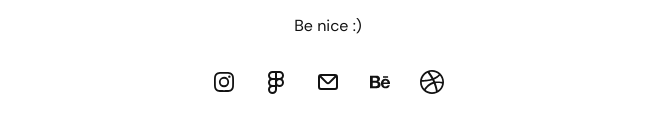
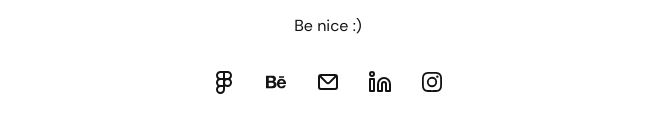
Before and after one commit to fabrizziomoncada/fabrizziomoncada.com, a Next.js app: page / in a window 1280 px wide. Shown: the part 4447-4579 px from the top of the page, without its empty margins (312-967 px from the left). Built offline with nearby package versions, Linux system fonts and the light colour scheme.

Commit message:
Add Linkedin to footer

```diff
--- a/components/common/Footer/Footer.tsx
+++ b/components/common/Footer/Footer.tsx
@@ -2,6 +2,7 @@
 import Dribbble from 'components/icons/Dribbble'
 import Figma from 'components/icons/Figma'
 import Instagram from 'components/icons/Instragram'
+import Linkedin from 'components/icons/Linkedin'
 import Mail from 'components/icons/Mail'
 import {
   DribbbleURL,
@@ -9,6 +10,7 @@
   FigmaURL,
   instagramURL,
   BehanceURL,
+  LinkedinURL,
 } from 'lib/constants'
 import { IconButton } from '../ui/IconButton'
 import s from './Footer.module.css'
@@ -18,20 +20,20 @@
     <footer className={s.root}>
       <p className={s.legend}>Be nice :)</p>
       <div className={s.linksContainer}>
-        <IconButton href={instagramURL} external ariaLabel="link to instagram">
-          <Instagram />
-        </IconButton>
         <IconButton href={FigmaURL} external ariaLabel="Link to Figma">
           <Figma />
+        </IconButton>
+        <IconButton href={BehanceURL} external ariaLabel="Link to Behance">
+          <Behance />
         </IconButton>
         <IconButton href={EmailURL} external ariaLabel="Send an email">
           <Mail />
         </IconButton>
-        <IconButton href={BehanceURL} external ariaLabel="Link to Instagram">
-          <Behance />
+        <IconButton href={LinkedinURL} external ariaLabel="Link to Linkedin">
+          <Linkedin />
         </IconButton>
-        <IconButton href={DribbbleURL} external ariaLabel="Link to Dribbble">
-          <Dribbble />
+        <IconButton href={instagramURL} external ariaLabel="link to instagram">
+          <Instagram />
         </IconButton>
       </div>
     </footer>
--- /dev/null
+++ b/components/icons/Linkedin.tsx
@@ -0,0 +1,22 @@
+const Linkedin = ({ ...props }) => {
+  return (
+    <svg
+      xmlns="http://www.w3.org/2000/svg"
+      width="24"
+      height="24"
+      viewBox="0 0 24 24"
+      fill="none"
+      stroke="currentColor"
+      strokeWidth="2"
+      strokeLinecap="round"
+      strokeLinejoin="round"
+      {...props}
+    >
+      <path d="M16 8a6 6 0 0 1 6 6v7h-4v-7a2 2 0 0 0-2-2 2 2 0 0 0-2 2v7h-4v-7a6 6 0 0 1 6-6z" />
+      <rect x="2" y="9" width="4" height="12" />
+      <circle cx="4" cy="4" r="2" />
+    </svg>
+  )
+}
+
+export default Linkedin
```
